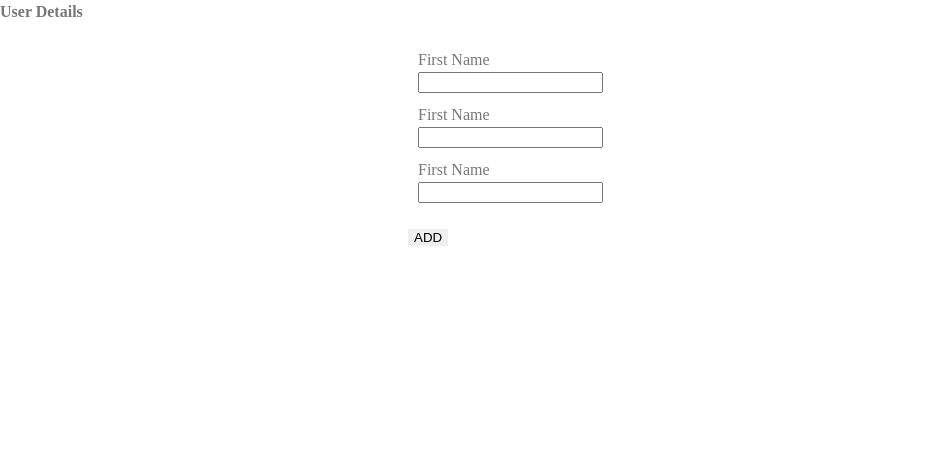
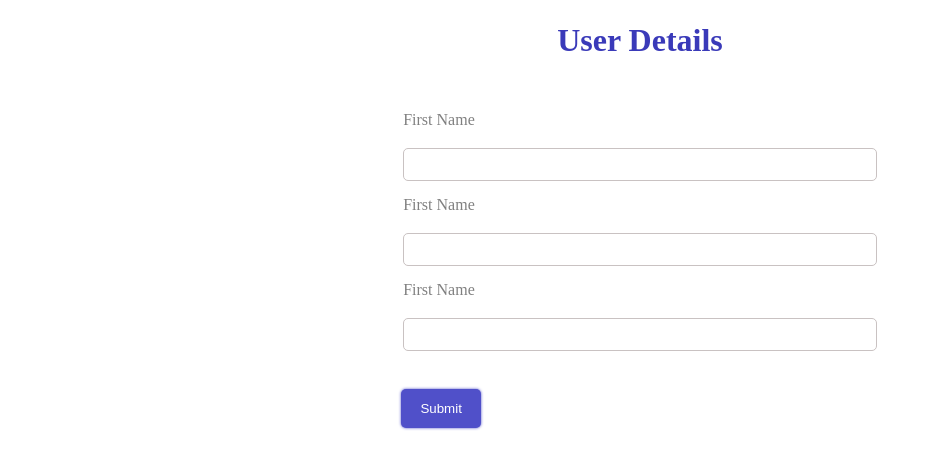
Before and after one commit to vishakha011/User-App, a React app: page /user/create in a window 1280 px wide. Shown: the top 468 px of the page, without its empty margins (0-940 px from the left). Built offline with nearby package versions, Linux system fonts and the light colour scheme.

Commit message:
Improved styling

```diff
--- /dev/null
+++ b/src/components/Button/Button.jsx
@@ -0,0 +1,23 @@
+import { colors } from '@material-ui/core';
+import React from 'react';
+import * as Styled from "./Button.styles"
+
+const Button = ({
+    type="submit",
+    buttonText,
+    path,
+    handleSubmit
+}) => {
+    return (
+        <Styled.ButtonContainer>
+            <Styled.Button
+            type={type}
+            onClick={handleSubmit}
+            >
+                {buttonText}
+            </Styled.Button>
+        </Styled.ButtonContainer>
+    )
+};
+
+export default Button;
--- /dev/null
+++ b/src/components/Button/Button.styles.js
@@ -0,0 +1,19 @@
+import styled from "styled-components";
+
+export const Button = styled.button`
+    display: inline-block;
+    outline: none;
+    border: none;
+    padding: .75rem 1.2rem;
+    text-align: center;
+    background: none;
+    color: white;
+    background-color: #5050c9;
+    box-shadow: 0px 0px 3px 0px #5050c9;
+    border-radius: 5px;
+`
+
+export const ButtonContainer = styled.div`
+    margin: 10px;
+    display: inline-block
+`
--- a/src/components/Dashboard.jsx
+++ b/src/components/Dashboard.jsx
@@ -2,7 +2,8 @@ import React from "react";
 import { Link } from "react-router-dom";
 import Header from "./Header";
 import UserList from "./Users/UserList";
-import * as Styled from "./Dashboard.styles"
+import * as Styled from "./Dashboard.styles";
+import Button from "./Button/Button";
 
 const Dashboard = () => {
 
@@ -11,7 +12,7 @@ const Dashboard = () => {
       <Header />
         <Styled.Container>
           <Link to="/user/create">
-            <button className="btn-1">Add user</button>
+            <Button buttonText="Add User"></Button>
           </Link>
         </Styled.Container>
         <UserList/>
--- a/src/components/Users/Form/UserForm.jsx
+++ b/src/components/Users/Form/UserForm.jsx
@@ -1,62 +1,8 @@
-// import React from "react";
-
-
-// const UserForm = (
-//   {
-//     userFirstName,
-//     userLastName,
-//     userNumber,
-//     handleChange,
-//     handleSubmit,
-//     buttonText
-//   }) => {
-
-//   return (
-//     <div className="container">
-//     <input
-//       className="userinput"
-//       onChange={handleChange}
-//       value={userFirstName}
-//       type="text"
-//       placeholder="First Name"
-//       name="userFirstName"
-//       required
-//     />
-//     <input
-//       className="userinput"
-//       onChange={handleChange}
-//       value={userLastName}
-//       type="text"
-//       placeholder="Last Name"
-//       name="userLastName"
-//       required
-//     />
-//     <input
-//       className="userinput"
-//       onChange={handleChange}
-//       value={userNumber}
-//       type="number"
-//       placeholder="Contact Number"
-//       name="userNumber"
-//       required
-//       />
-//       <button
-//         onClick={handleSubmit}
-//         >
-//           {buttonText}
-//       </button>
-//     </div>
-
-//   );
-// }
-
-// export default UserForm;
-
 import React from 'react';
 import { useFormik, Field } from 'formik';
 import * as Yup from 'yup';
-import * as Styled from "../Form/UserForm.styles"
-
+import * as Styled from "../Form/UserForm.styles";
+import Button from "../../Button/Button";
 
 const UserForm = ({
       userFirstName,
@@ -82,15 +28,15 @@ const UserForm = ({
     })
     return (
         <>
-        <div>
-            <h1>User Details</h1>
-        </div>
         <Styled.Container>
+            <Styled.Title>User Details</Styled.Title>
+        </Styled.Container>
 
+        <Styled.Container>
             <form onSubmit={handleSubmit}>
                 <Styled.InputDiv>
-                    <label htmlFor="userFirstName">First Name</label>
-                    <input
+                    <Styled.Label htmlFor="userFirstName">First Name</Styled.Label>
+                    <Styled.Input
                       id="userFirstName"
                       name="userFirstName"
                       type="userFirstName"
@@ -100,8 +46,8 @@ const UserForm = ({
                 </Styled.InputDiv>
 
                 <Styled.InputDiv>
-                <label htmlFor="userLastName">First Name</label>
-                    <input
+                <Styled.Label htmlFor="userLastName">First Name</Styled.Label>
+                    <Styled.Input
                       id="userLastName"
                       name="userLastName"
                       type="userLastName"
@@ -111,8 +57,8 @@ const UserForm = ({
                 </Styled.InputDiv>
 
                 <Styled.InputDiv>
-                  <label htmlFor="userNumber">First Name</label>
-                      <input
+                  <Styled.Label htmlFor="userNumber">First Name</Styled.Label>
+                      <Styled.Input
                         id="userNumber"
                         name="userNumber"
                         type="userNumber"
@@ -121,7 +67,11 @@ const UserForm = ({
                       />
                 </Styled.InputDiv>
 
-                <button type="submit">{buttonText}</button>
+                <Button
+                  buttonColor="red"
+                  type="submit"
+                  buttonText="Submit"
+                />
             </form>
         </Styled.Container>
         </>
--- a/src/components/Users/Form/UserForm.styles.js
+++ b/src/components/Users/Form/UserForm.styles.js
@@ -1,11 +1,37 @@
 import styled from "styled-components";
+
+export const Title = styled.h1 `
+  text-align: center;
+  color: #3a3ab9;
+  font-size: 2rem;
+`
 
 export const Container = styled.div`
     width: 500px;
     margin: 0 auto;
-    padding: 14px 18px;
+    padding: 1rem 1.2px;
 `
 
 export const InputDiv = styled.div`
-  margin: 10px
+  margin: 0.75rem
 `
+
+export const Label = styled.label`
+  display: block;
+  font-size: 1rem;
+  color: grey
+`
+export const Input = styled.input`
+  margin-top: 1rem;
+  width: 100%;
+  padding: 0.5rem 1rem;
+  color: #292626;
+  border-radius: 5px;
+  border: 1px solid #c9c2c2;
+`
+
+export const Error = styled.div`
+  font-size: 1rem;
+  color: #8d1313;
+  margin: 6px 0 0 0.5rem;
+`
--- a/src/components/Users/UserList.jsx
+++ b/src/components/Users/UserList.jsx
@@ -2,6 +2,7 @@ import React, { useState } from "react";
 import { Link } from "react-router-dom";
 import { useDispatch, useSelector } from "react-redux";
 import { clearUser, deleteUser, setUser } from "../../actions";
+import Button from "../Button/Button"
 
 const UserList = () => {
   const users = useSelector(state=>state.users)
@@ -12,6 +13,9 @@ const UserList = () => {
     dispatch(deleteUser(id));
   };
 
+  const handleEdit = (data) => {
+    dispatch(setUser(data))
+  }
 
   return (
     <table className="container table">
@@ -24,7 +28,7 @@ const UserList = () => {
               <td>{data.userNumber}</td>
               <td>
                 <Link to={`/user/edit/${data.id}`}>
-                  <button className="btn-1" onClick={() => dispatch(setUser(data))}>EDIT</button>{" "}
+                  <Button onClick={handleEdit} buttonText="EDIT"></Button>{" "}
                 </Link>
 
                 <button className="btn-1" onClick={() => handleDelete(data.id)}>DELETE</button>{" "}
--- a/src/styles/main.css
+++ b/src/styles/main.css
@@ -216,8 +216,9 @@ a {
 
 .container {
   margin: 0 auto;
-  width: 1100px;
+  width: 700px;
   padding: 4rem 6rem;
+  text-align: center;
 }
 
 .userinput {
@@ -227,9 +228,13 @@ a {
 
 .btn-1 {
   display: inline-block;
-  padding: 0.5rem 1rem;
+  outline: none;
+  border: none;
+  padding: 0.75rem 1.2rem;
+  text-align: center;
+  background: none;
+  color: white;
+  background-color: #c73b3b;
+  box-shadow: 0px 0px 3px 0px #c73b3b;
+  border-radius: 5px;
 }
-
-.table {
-  margin-right: 10px;
-}
```
